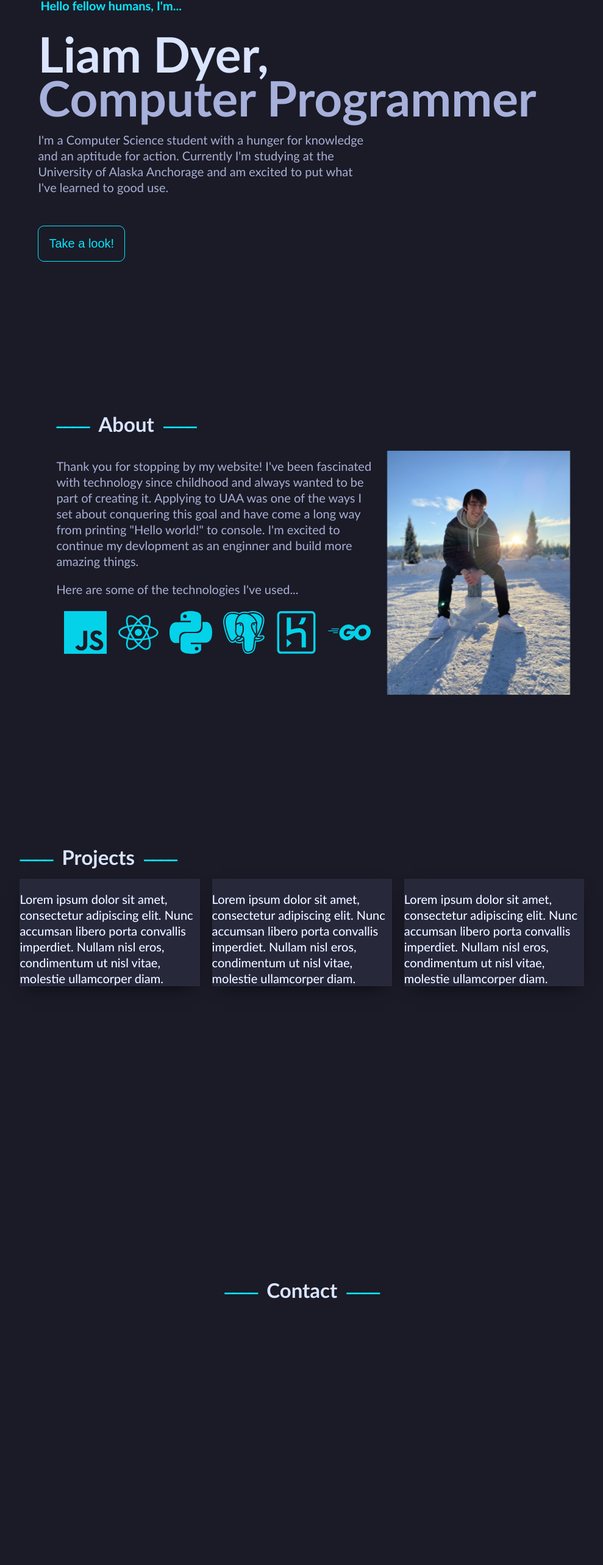
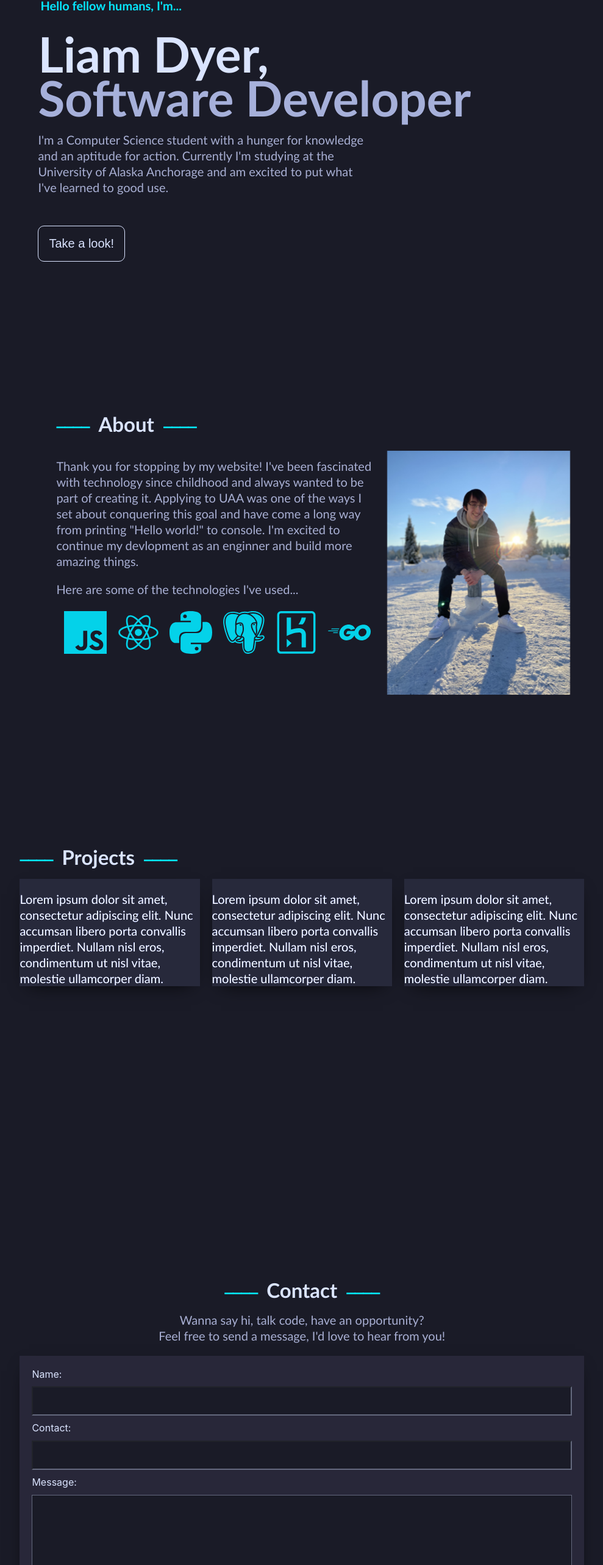
Before and after one commit to liam2258/PortfolioWebsite, a React (Create React App) app: page / in a window 1280 px wide. Shown: the part 234-2800 px from the top of the page at 61% size, without its empty margins (110-1099 px from the left). Built offline with nearby package versions, Linux system fonts and the light colour scheme; the HTML template or start-up script is replaced by a standard one.

Commit message:
Development progress on contact form

```diff
--- a/src/App.css
+++ b/src/App.css
@@ -94,8 +94,16 @@ img {
 .intro button {
     animation: fadeUp 0.5s ease-in both;
     animation-delay: 2.2s;
-    transition-duration: 0.5s;
+    transition-duration: 0.2s;
     font-size: 20px;
+    color: #a8afd3;
+    border-color: #a8afd3;
+}
+
+.intro button:hover {
+    filter: brightness(130%);
+    color: #05B2DC;
+    border-color: #05B2DC;
 }
 
 .intro {
@@ -457,11 +465,12 @@ img {
 
 .contact p {
     padding: 0px;
-    margin: 20px 0px 0px;
-    max-width: 540px;
+    max-width: 600px;
+    margin: 0px 0px 20px 0px;
     color:#a8afd3;
     font-family: 'Gill Sans', 'Gill Sans MT', Calibri, 'Trebuchet MS', sans-serif;
     font-size: 20px;
+    text-align: center;
 }
 
 .about {
@@ -491,3 +500,68 @@ img {
     display: flex;
     box-shadow: 0 10px 30px -15px;
 }
+
+.contentCardHolder {
+    display: grid;
+    grid-template-columns: repeat( auto-fit, minmax(200px, 1fr) );
+    column-gap: 20px;
+    row-gap: 20px;
+}
+
+.contactCard {
+    display: flex;
+    background-color: #1a1b27;
+    filter: brightness(150%);
+    box-shadow: 0 10px 30px -15px;
+    flex-direction: column;
+}
+
+.input-container {
+    display: grid;
+    grid-auto-flow: row;
+    grid-template-columns: repeat(1, 1fr);
+    grid-row-gap: 10px;
+    background-color: #282739;
+    padding: 20px;
+    box-shadow: 0 10px 30px -15px;
+  }
+
+
+.contact textarea {
+    resize: none;
+    display: flex;
+    padding: 10px;
+    background-color: #1a1b27;
+    color:#a8afd3;
+    border-color: #64697e;
+    font-family: 'Gill Sans', 'Gill Sans MT', Calibri, 'Trebuchet MS', sans-serif;
+    font-size: 20px;
+}
+
+.contact input {
+    display: flex;
+    padding: 10px;
+    background-color: #1a1b27;
+    color:#a8afd3;
+    border-color: #64697e;
+    font-family: 'Gill Sans', 'Gill Sans MT', Calibri, 'Trebuchet MS', sans-serif;
+    font-size: 20px;
+}
+
+label {
+    color: #a8afd3;
+    filter: brightness(130%);
+}
+
+.contact button {
+    color:#dae2fe;
+    border-color: #64697e;
+    background-color: #1a1b27;
+    filter: none;
+    transition-duration: 0.3s;
+}
+
+.contact button:hover {
+    background-color: #05B2DC;
+    cursor: pointer;
+}
--- a/src/App.js
+++ b/src/App.js
@@ -78,7 +78,7 @@ function App() {
           <section className='intro'>
             <h1>Hello fellow humans, I'm...</h1>
             <h2>Liam Dyer,</h2>
-            <h3>Computer Programmer</h3>
+            <h3>Software Developer</h3>
               <p>
                I'm a Computer Science student with a hunger for knowledge and
                an aptitude for action. Currently I'm studying at the University of Alaska Anchorage
@@ -157,6 +157,22 @@ function App() {
             <FadeUp>
               <h1>Contact</h1>
             </FadeUp>
+            <FadeUp>
+              <p>Wanna say hi, talk code, have an opportunity?<br></br>Feel free to send a message, I'd love to hear from you!</p>
+            </FadeUp>
+            <div style={{width: '100%'}}>
+              <FadeUp>
+                <div className='input-container'>
+                  <label>Name:</label>
+                  <input type='text' maxlength="100" id='emailName'></input>
+                  <label>Contact:</label>
+                  <input type='text' maxlength="100" id='emailContact'></input>
+                  <label>Message:</label>
+                  <textarea rows="7" cols="10" maxlength="500" id='emailMessage'></textarea>
+                  <button>Send</button>
+                </div>
+              </FadeUp>
+            </div>
           </section>
         </div>
       </main>
```
